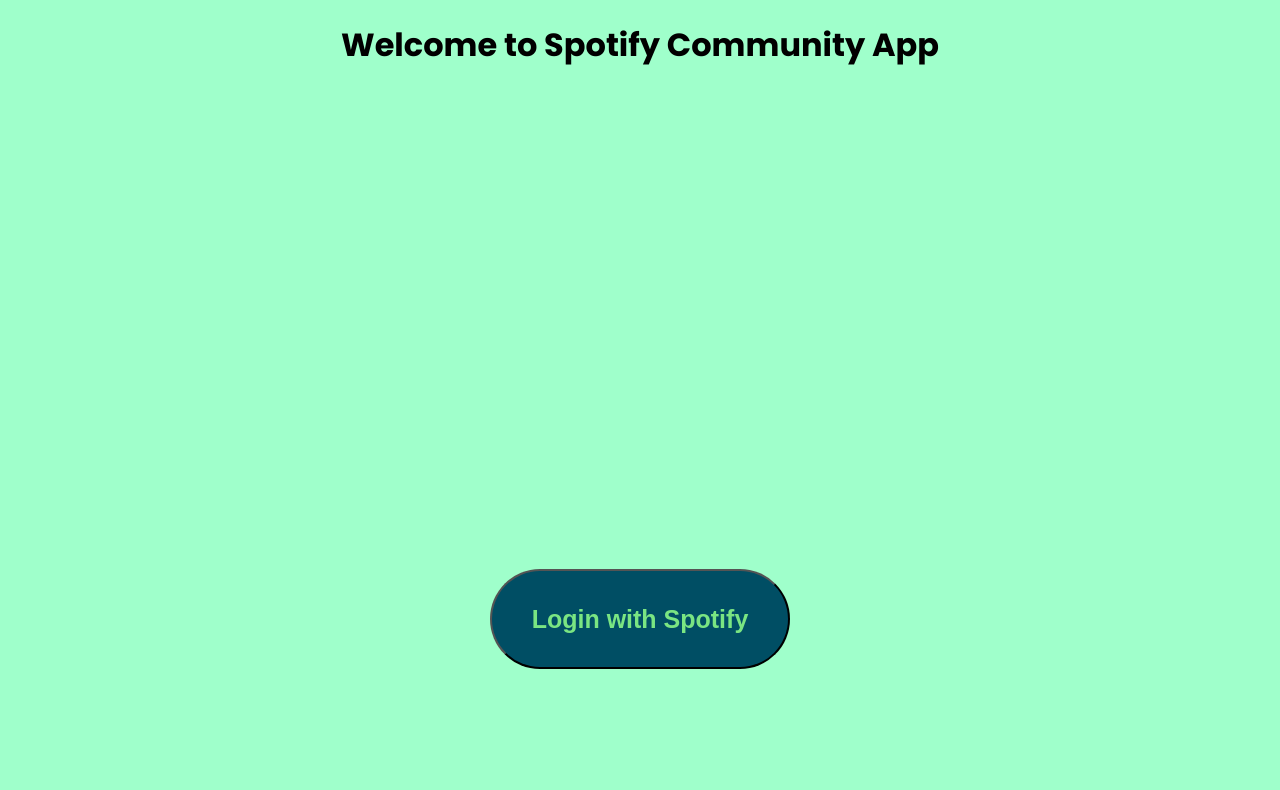
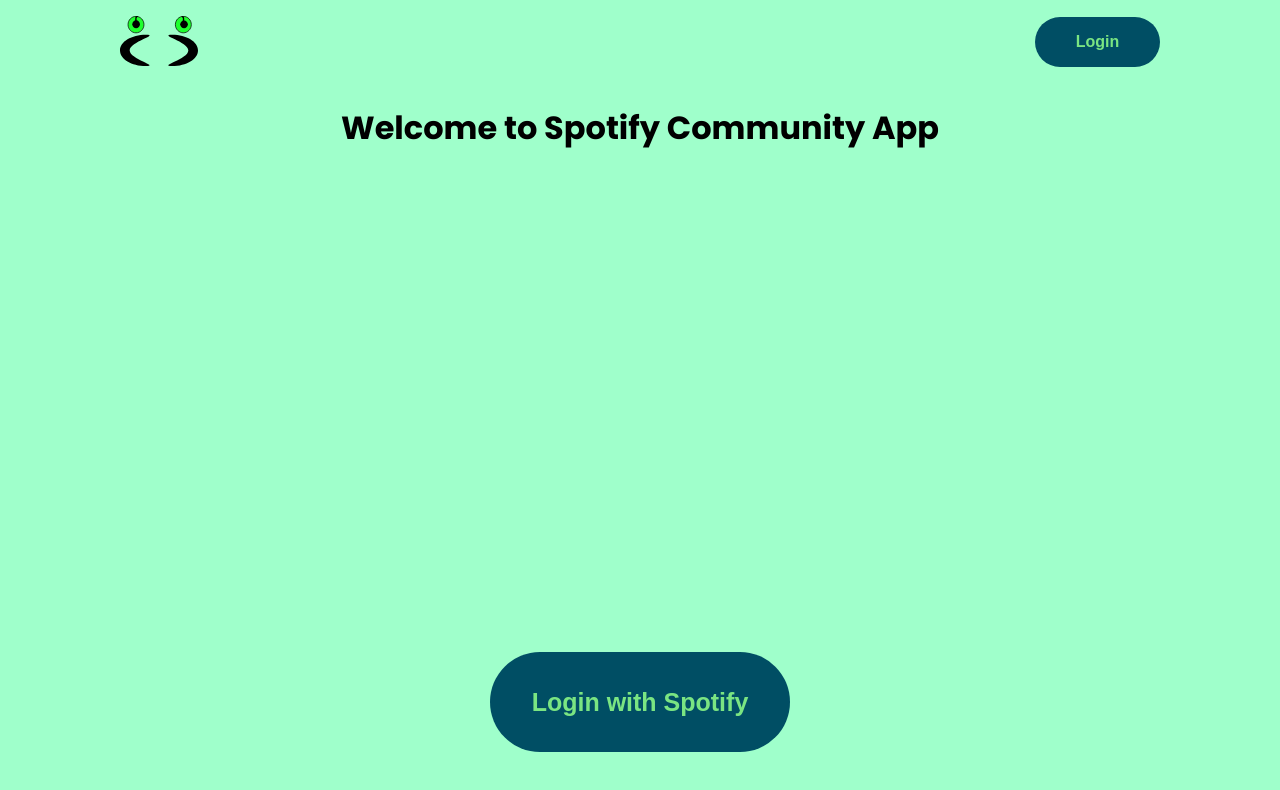
Before and after one commit to SimoHypers/CommuniSpot, a plain HTML site: page frontend/static/index.html in a window 1280 px wide. Drawn offline with Linux system fonts and the light colour scheme; files whose address does not match are found by name.

Commit message:
Modified the login page alittle, and tested the new API endpoint

```diff
--- a/frontend/static/index.html
+++ b/frontend/static/index.html
@@ -13,10 +13,34 @@
     <div id="app">
         <!-- Dynamically Content Loading -->
     </div>
+
+    <!--HEADER CODE-->
+    <header class="header">
+        <div class="logo">
+            <a href="http://localhost:5500/frontend/static/">
+                <img src="/frontend/assets/logo/logo.svg">
+            </a>
+        </div>
+        <a href="http://localhost:8000/login" class="login_a_tag_header">
+            <button class="login_button_header">Login</button>
+        </a>
+    </header>
+
+    <!--MAIN BODY CODE-->
     <h1 class="login_h1_tag">Welcome to Spotify Community App</h1>
     <a href="http://localhost:8000/login" class="login_a_tag">
         <button id="login_button">Login with Spotify</button>
     </a>
+    <div class="video_card">
+        <!--Put the main page video here-->
+    </div>
+
+
+    <!--FOOTER CODE-->
+    <footer class="footer">
+
+    </footer>
+
     <script src="/static/scripts/app.js"></script>
 </body>
 </html>
--- a/frontend/styles/main.css
+++ b/frontend/styles/main.css
@@ -10,6 +10,7 @@
     font-weight: bold;
     background-color: #004e64;
     color: #7ae582;
+    border: none;
     width: 300px;
     height: 100px;
     border-radius: 50px;
@@ -33,3 +34,36 @@
 .login_h1_tag{
     text-align: center;
 }
+
+.header{
+    display: flex;
+    justify-content: space-between;
+    align-items: center;
+    padding: 10px 20px;
+}
+
+.logo img{
+    height: 50px;
+    margin-left: 100px;
+    margin-top: 6px;
+}
+
+.login_button_header{
+    font-size: 16px;
+    font-weight: bold;
+    margin-right: 100px;
+    background-color: #004e64;
+    color: #7ae582;
+    border: none;
+    width: 125px;
+    height: 50px;
+    border-radius: 50px;
+    cursor: pointer;
+    transition: background-color 0.3s ease, color 0.3s ease, box-shadow 0.3s ease;
+}
+
+.login_button_header:hover{
+    color: #b2ff9e;
+    background-color: black;
+    box-shadow: 5px 5px #b2ff9e;
+}
```
Also changed, not shown: frontend/assets/logo/logo.svg (added).
